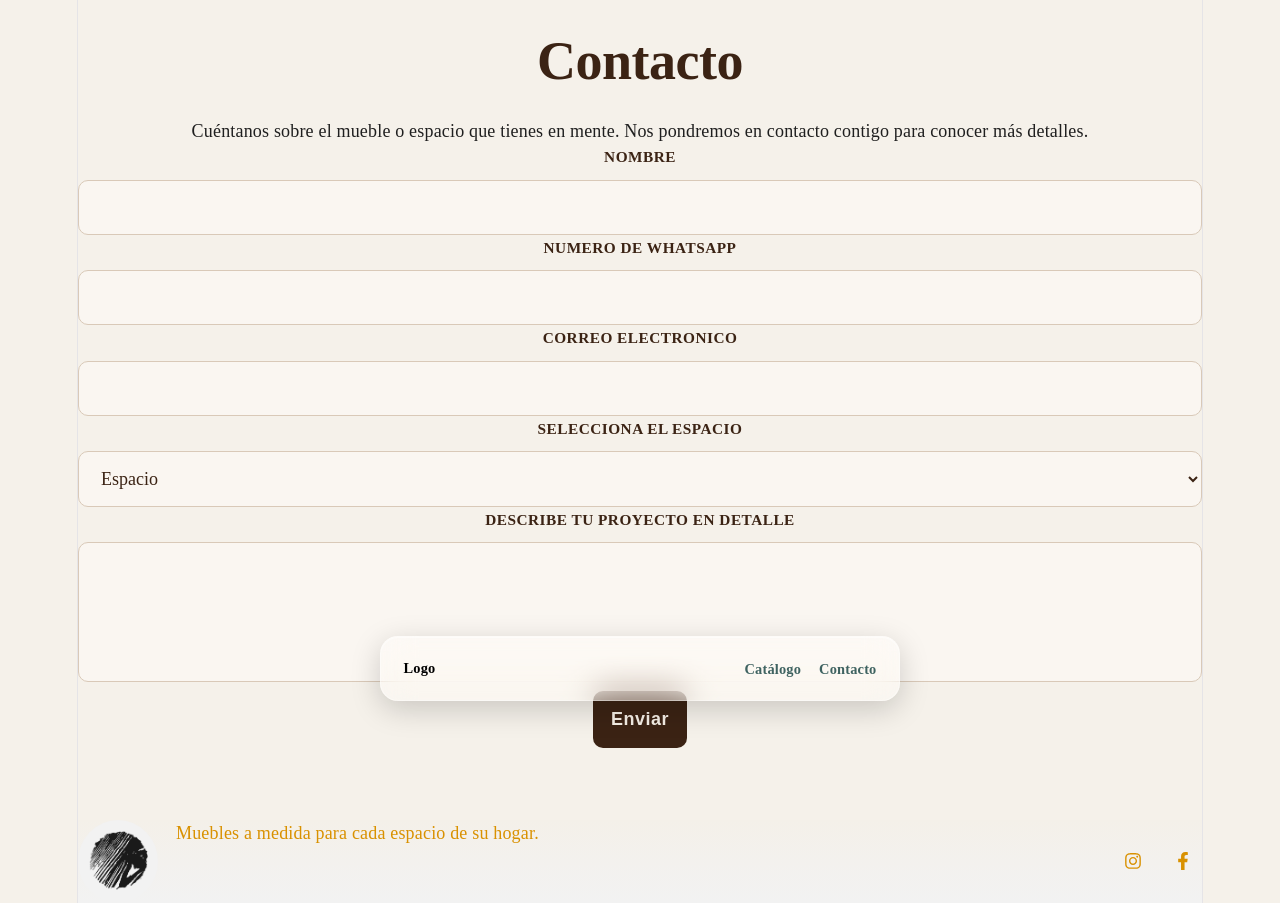
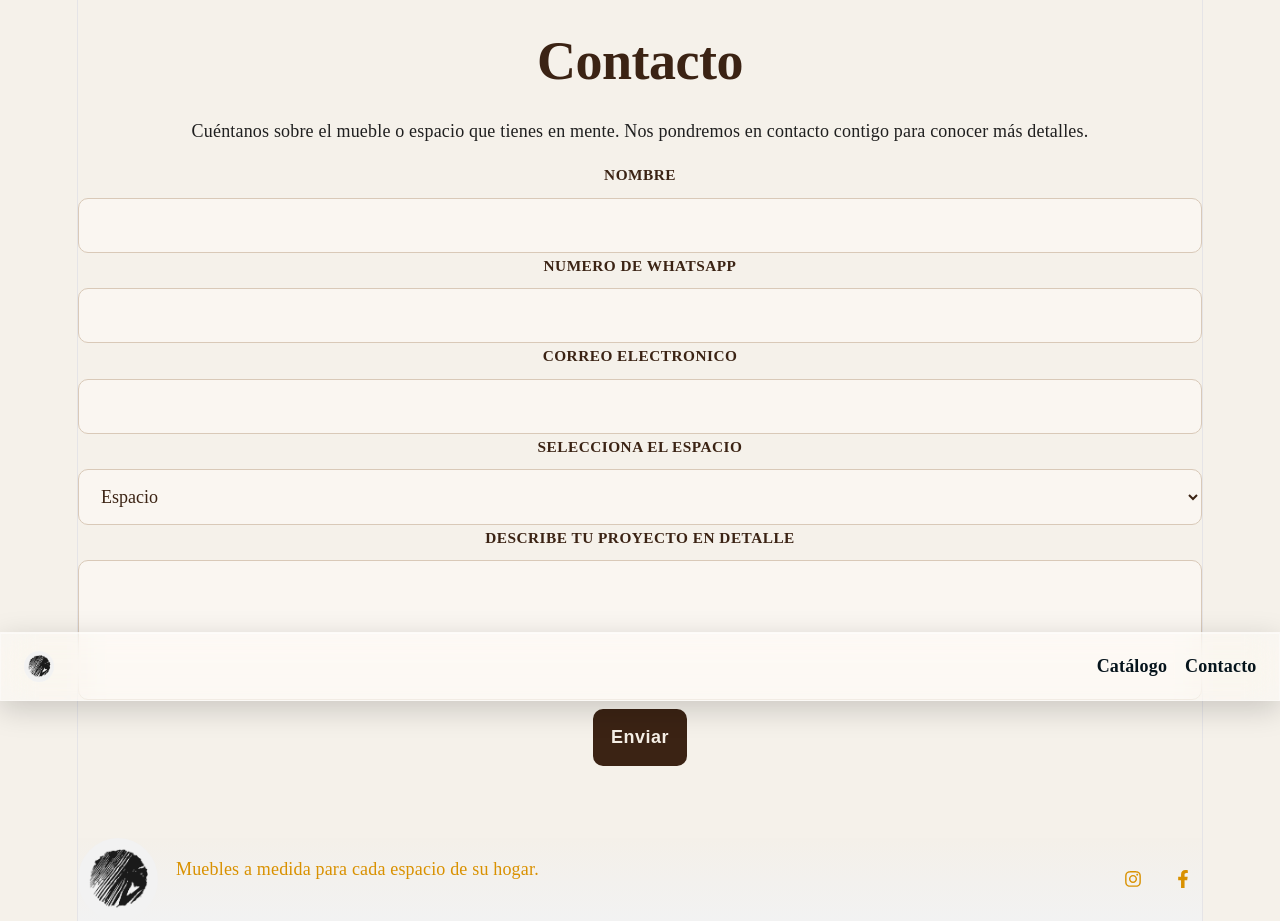
Before and after one commit to o0VanFanel0o/catalogo-muebles, a React (Vite) app: page /contact in a window 1280 px wide. Built offline with nearby package versions, Linux system fonts and the light colour scheme; a web font is replaced by a local one.

Commit message:
Adding img to home link and stayling

```diff
--- a/src/components/Navbar.jsx
+++ b/src/components/Navbar.jsx
@@ -39,7 +39,8 @@ function Navbar() {
 
     return (
       <header className="navbar" ref={navbarRef}>
-        <Link to="/" className="navbar__logo">Logo
+        <Link to="/" className="navbar__logo">
+          <img src="src\assets\public\logo\Prodima.png" alt="Logo" />
         </Link>
 
         <nav className="navbar__nav">
--- a/src/index.css
+++ b/src/index.css
@@ -91,9 +91,6 @@ h2 {
     font-size: 20px;
   }
 }
-p {
-  margin: 0;
-}
 
 code,
 .counter {
--- a/src/styles/Footer.css
+++ b/src/styles/Footer.css
@@ -19,6 +19,7 @@
 }
 .footer__description {
     color:rgb(217, 145, 0);
+    align-items: center;
 }
 /* ===== Socials ===== */
 
--- a/src/styles/NavBar.css
+++ b/src/styles/NavBar.css
@@ -4,8 +4,7 @@
     bottom: var(--navbar-bottom, 1rem);
     transform: translateX(-50%);
 
-    width: calc(100% - 2rem);
-    max-width: 520px;
+    width: 100%;
     padding: 1rem 1.25rem;
     z-index: 1000;
 
@@ -14,17 +13,16 @@
     -webkit-backdrop-filter: blur(16px) saturate(160%);
 
     border: 1px solid rgba(255, 255, 255, 0.35);
-    border-radius: 1rem;
     box-shadow:
         inset 0 1px 0 rgba(255, 255, 255, 0.45),
         0 8px 30px rgba(0, 0, 0, 0.18);
 }
 
-.navbar__logo {
-    text-decoration: none;
-    color: #000;
-    font-size: .8rem;
-    font-weight: 600;
+.navbar__logo img{
+    width: 30px;
+    height: auto;
+    border-radius: 50%;
+    display: block;
 }
 
 .navbar__list {
@@ -37,7 +35,7 @@
 
 .navbar__link {
     text-decoration: none;
-    color: #3F6361;
-    font-size: .8rem;
+    color: rgb(6, 20, 28);
+    font-size: 1rem;
     font-weight: 600;
 }
```
